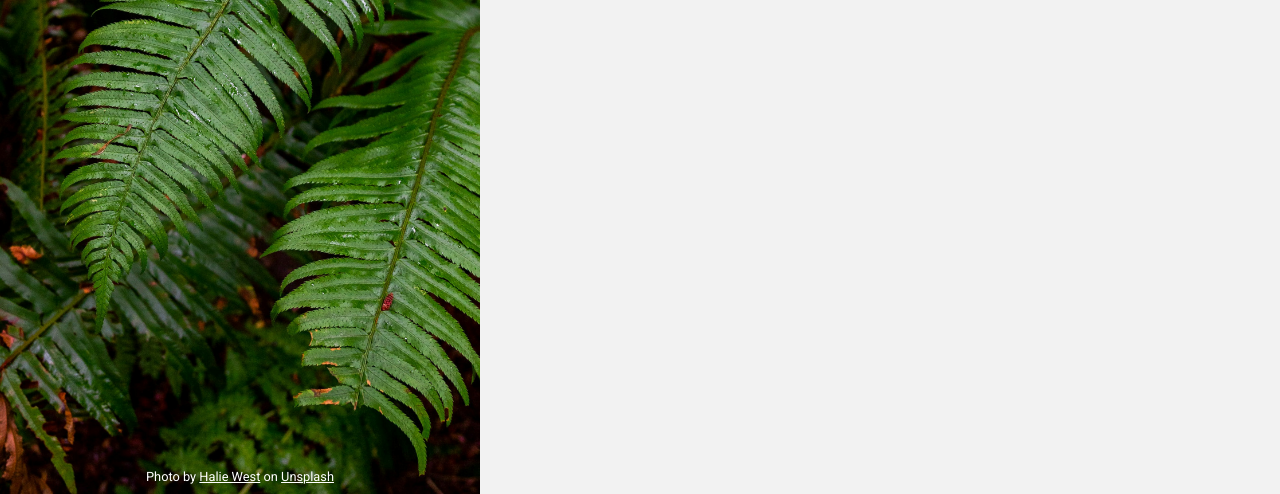
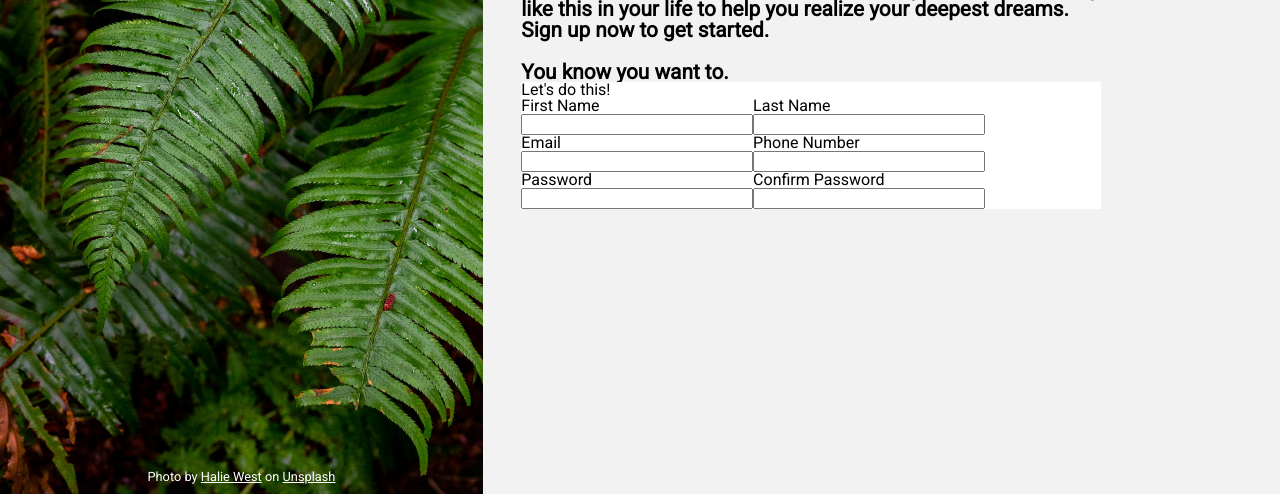
Before and after one commit to Ashtonautica/odin-sign-up-form, a plain HTML site: page index.html in a window 1280 px wide. Shown: the part 306-800 px from the top of the page. Drawn offline with Linux system fonts and the light colour scheme.

Commit message:
Adjust element sizes

```diff
--- a/style.css
+++ b/style.css
@@ -65,7 +65,7 @@ body {
 }
 
 .image-container {
-	flex: 3 0 0;
+	flex: 1 0 0;
 
 	background: center/cover url(./background.jpg);
 	color: white;
@@ -109,9 +109,19 @@ a {
 }
 
 .main-container {
-	flex: 5 0 0;
+	flex: 1.2 0 0;
+	padding: 0 14vw 0 3vw;
 
 	background-color: rgba(0, 0, 0, .05);
+
+	display: flex;
+	flex-direction: column;
+	justify-content: center;
+}
+
+.message-container {
+	font-size: 1.3rem;
+	font-weight: 600;
 }
 
 .form-container {
```
